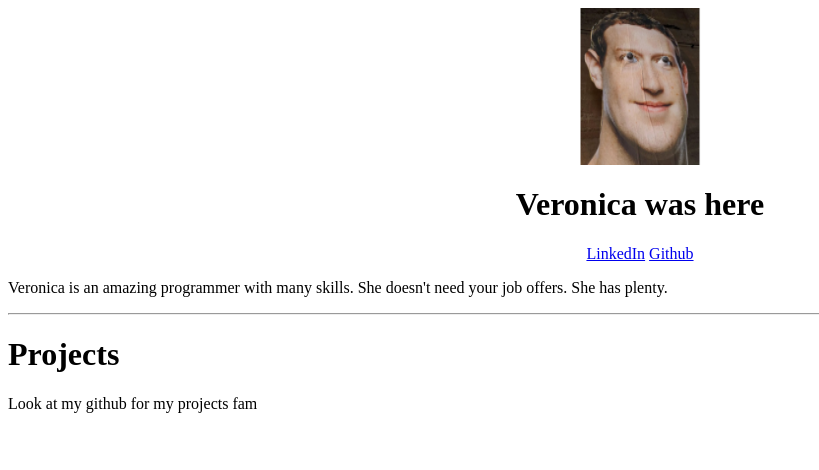
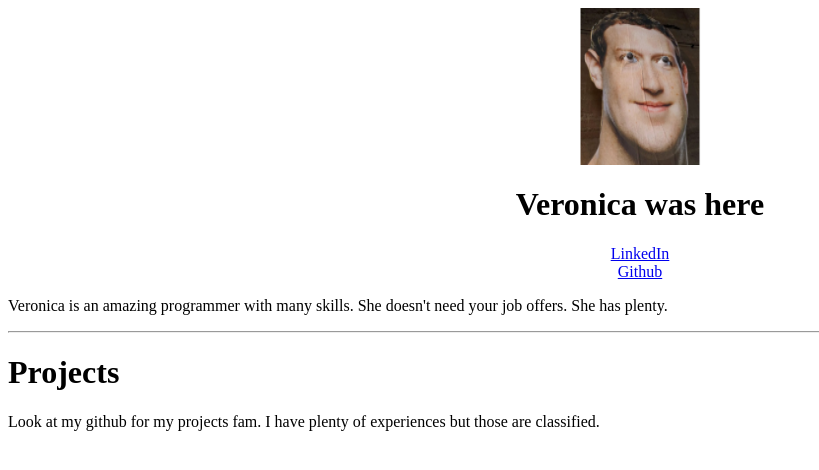
Before and after one commit to dergoose/dergoose.github.io, a plain HTML site: page index.html in a window 1280 px wide. Shown: the whole page, without its empty margins (0-819 px from the left). Drawn offline with Linux system fonts and the light colour scheme.

Commit message:
adding more content

```diff
--- a/index.html
+++ b/index.html
@@ -8,6 +8,7 @@
     <h1>Veronica was here</h1>
 
     <a href="https://www.linkedin.com/in/veronicagusev/">LinkedIn</a>
+    <br>
     <a href="https://github.com/dergoose">Github</a>
 </div>
 
@@ -17,4 +18,6 @@
 
 <hr>
 <h1>Projects</h1>
-<p>Look at my github for my projects fam</p>
+<p>Look at my github for my projects fam. I have plenty of experiences but
+    those are classified.
+</p>
```
